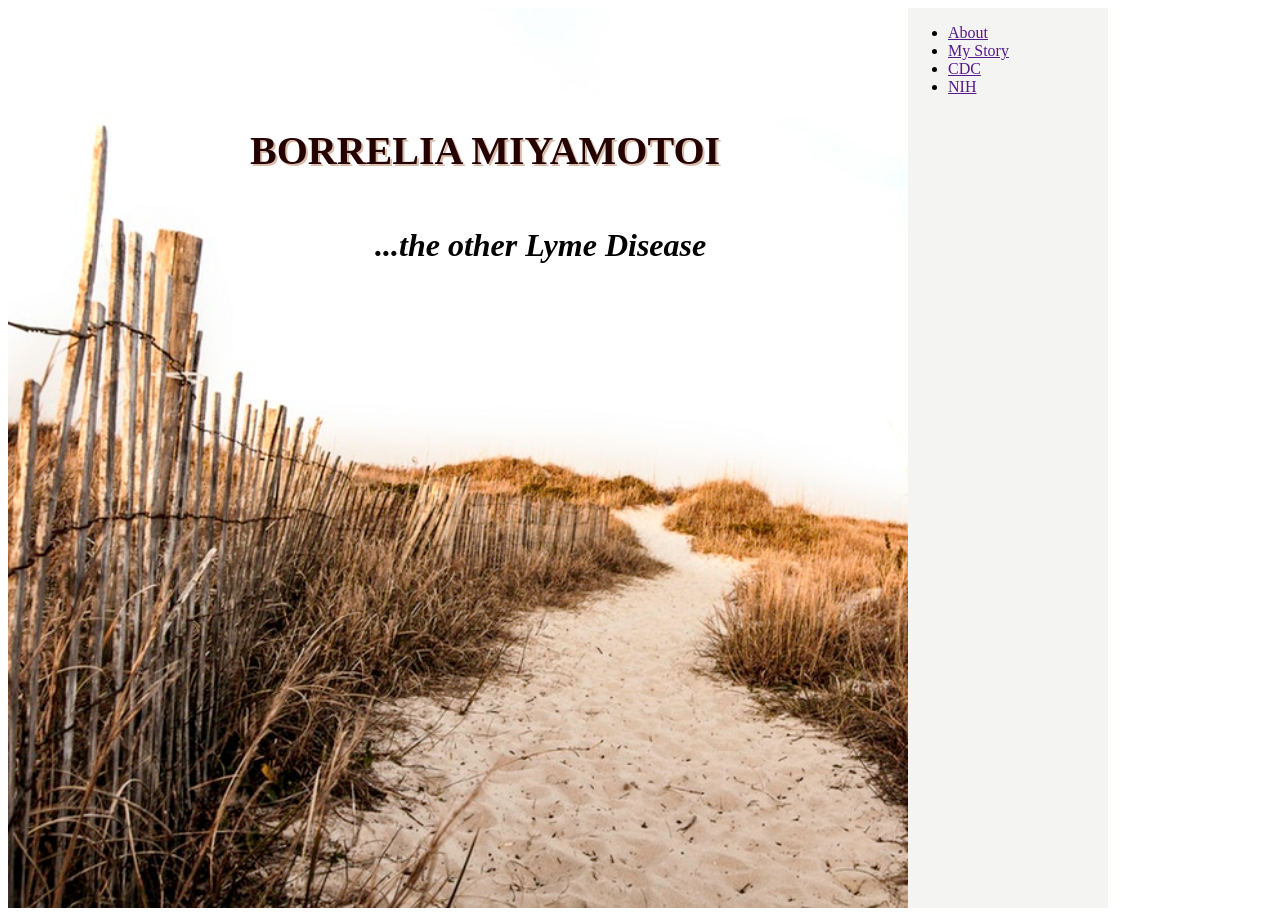
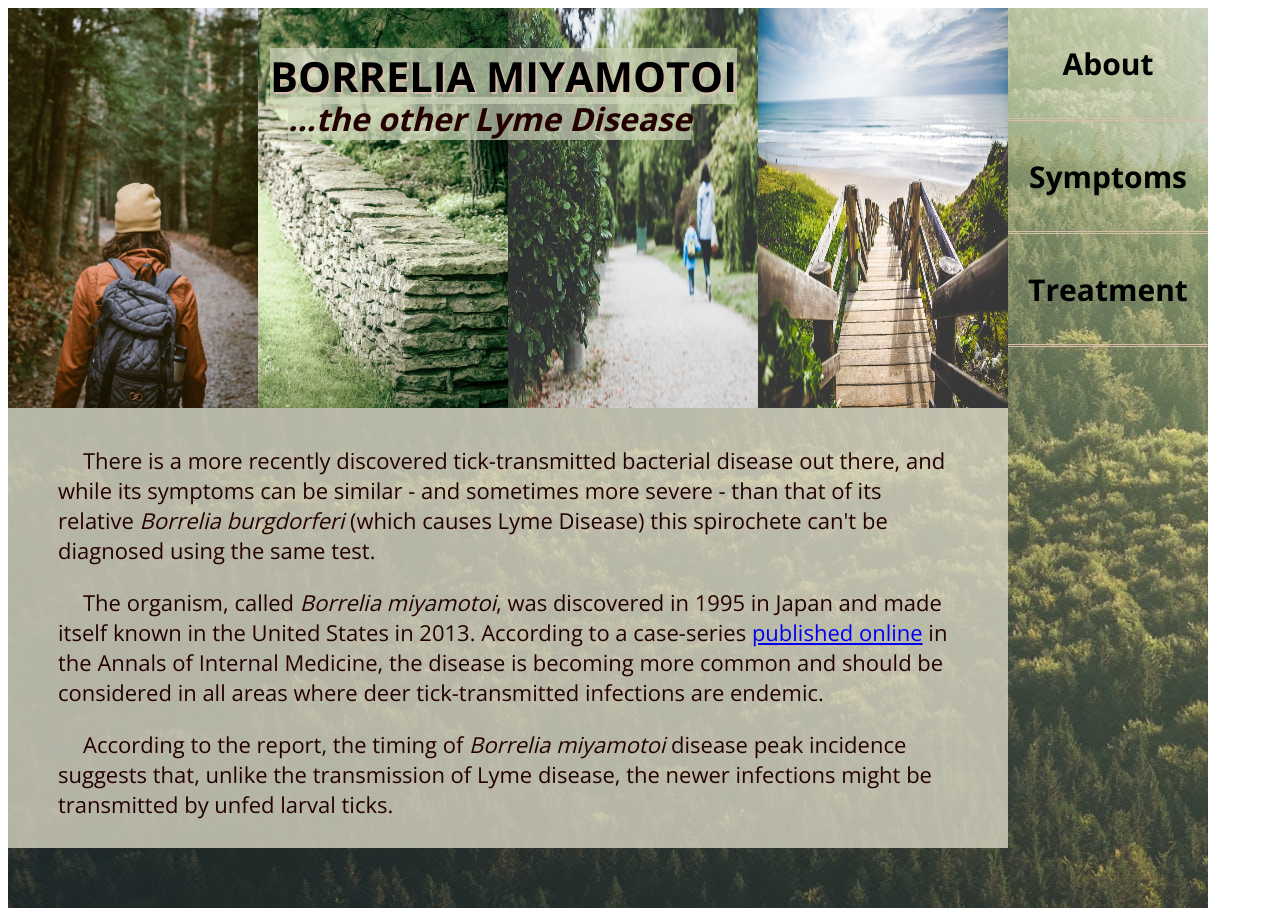
Before and after one commit to rdvrabel/personalwebsite1, a plain HTML site: page index.html in a window 1280 px wide. Drawn offline with nearby package versions, Linux system fonts and the light colour scheme.

Commit message:
final project

```diff
--- a/css/style.css
+++ b/css/style.css
@@ -1,39 +1,156 @@
 .parent {
 	width: 1200px;
 	height: 900px;
+	background-image: url("../img/green2.jpg");
 	display: flex;
 	flex-wrap: wrap;
 }
 .hero {
-	background-image: url(../img/Beach2.jpg);
-	background-size: cover;
-	width: 900px;
-	height: 900px;
+	width: 1000px;
+	height: 800px;
+	display: flex;
+	flex-wrap: wrap;
 	order: 1;
 }
 .title {
-	color: #240100;
+	color: black;
+	background-color: rgba(207, 214, 188, 0.7);
 	text-align: center;
 	text-shadow: 2px 2px #D9BDAA;
-	font-family: helvitica;
-	font-size: 250%;
+	font-family: 'Open Sans', sans-serif;
+	font-size: 260%;
 	position: absolute;
-	left: 250px;
-	top: 100px
+	left: 270px;
+	top: 20px
 }
 .subtitle {
-	color: #240100: text-align: center;
-	font-family: helvitica;
+	color: #240100;
+	background-color: rgba(207, 214, 188, 0.7);
+	text-align: center;
+	font-family: 'Open Sans', sans-serif;
 	font-size: 200%;
 	font-style: oblique;
 	position: absolute;
-	left: 375px;
-	top: 200px;
+	left: 288px;
+	top: 70px;
+}
+.hiking {
+	background-image: url("../img/hiking.jpg");
+	background-size: 250px 400px;
+	width: 250px;
+	height: 400px;
+}
+.stonewall {
+	background-image: url("../img/stonewall.jpg");
+	background-size: 250px 400px;
+	width: 250px;
+	height: 400px;
+}
+.walking {
+	background-image: url("../img/walking.jpg");
+	background-size: 250px 400px;
+	width: 250px;
+	height: 400px;
+}
+.beach {
+	background-image: url("../img/Beach3.jpg");
+	background-size: 250px 400px;
+	width: 250px;
+	height: 400px;
+}
+.intro {
+	text-indent: 25px;
+	font-family: 'Open Sans', sans-serif;
+	font-size: 35px;
+	width: 1000px;
+	height: 400px;
+	background-color: rgba(218, 216, 197, 0.8);
+	padding: 15px 50px 25px;
+    order: 3
+}
+.cover {
+	color: #240100;
+	font-family: 'Open Sans', sans-serif;
+	font-size: 22px;
 }
 .menuBar {
-	background-color: #F4F4F2;
+	font-family: 'Open Sans', sans-serif;
+	text-align: center;
+	font-size: 25px;
 	width: 200px;
-	height: 900px;
+	height: 600px;
 	order: 2;
 }
-.menuItems {font-family: helvitica}
+
+ul {list-style-type: none;
+    margin: 0;
+    padding: 0;
+    width: 150px;
+    font-family: 'Open Sans', sans-serif;
+}
+
+li {
+    text-align: center;
+    width: 200px;
+    font-family: 'Open Sans', sans-serif;
+    font-size: 30px;
+    background-color: rgba(214, 216, 178, 0);
+    font-weight: bold;
+    border-bottom-color: #D9BDAA;
+    border-bottom-style: double;}
+
+
+li a {
+    display: block;
+    color: #000;
+    font-family: 'Open Sans', sans-serif;
+    height: 40px;
+    padding: 35px 16px;
+    text-decoration: none;
+
+}
+
+.about {
+	width: 1000px;
+	height: 800px;
+	display: flex;
+	flex-wrap: wrap;
+	order: 1;
+}
+
+.tick {
+    background-image: url("../img/tick2.jpg");
+    background-size: 300px 250px;
+    width: 300px;
+	height: 250px;
+}
+
+.tickSign {
+    background-image: url("../img/tickalert.jpg");
+    background-size: 400px 300px;
+    width: 400px;
+	height: 250px;
+}
+
+.blackTick {
+    background-image: url("../img/Tick1.jpg");
+    background-size: 300px 250px;
+    width: 300px;
+	height: 250px;
+}
+
+.sections{
+    text-indent: 15px;
+	font-family: 'Open Sans', sans-serif;
+	font-style: normal;
+	width: 1000px;
+	height: 550px;
+	background-color: rgba(218, 216, 197, 0.8);
+	padding: 10px 10px 10px;
+}
+
+.graphs {
+    color: #240100;
+	font-family: 'Open Sans', sans-serif;
+    font-size: 20px;
+}
--- a/index.html
+++ b/index.html
@@ -7,26 +7,26 @@
 <body>
 	<div class="parent">
 		<div class="hero">
-			<h1 class="title">BORRELIA MIYAMOTOI</h1>
-			<h2 class="subtitle">...the other Lyme Disease</h2>
+			<h1 class="title"><link href="https://fonts.googleapis.com/css?family=Open+Sans:400,800" rel="stylesheet">BORRELIA MIYAMOTOI</h1>
+			<h2 class="subtitle"><link href="https://fonts.googleapis.com/css?family=Open+Sans:400,800" rel="stylesheet">...the other Lyme Disease</h2>
+            <div class="hiking"></div>
+            <div class="stonewall"></div>
+            <div class="walking"></div>
+            <div class="beach"></div>
+			<div class="intro">
+				<p class="cover"><link href="https://fonts.googleapis.com/css?family=Open+Sans:700" rel="stylesheet">There is a more recently discovered tick-transmitted bacterial disease out there, and while its symptoms can be similar - and sometimes more severe - than that of its relative <em>Borrelia burgdorferi</em> (which causes Lyme Disease) this spirochete can't be diagnosed using the same test.</p>
+                <p class="cover"><link href="https://fonts.googleapis.com/css?family=Open+Sans:700" rel="stylesheet">The organism, called <em>Borrelia miyamotoi</em>, was discovered in 1995 in Japan and made itself known in the United States in 2013. According to a case-series <a href="http://annals.org/aim/article-abstract/2301402/borrelia-miyamotoi-disease-northeastern-united-states-case-series">published online</a> in the Annals of Internal Medicine, the disease is becoming more common and should be considered in all areas where deer tick-transmitted infections are endemic.</p>
+                <p class="cover">According to the report, the timing of <em>Borrelia miyamotoi</em> disease peak incidence suggests that, unlike the transmission of Lyme disease, the newer infections might be transmitted by unfed larval ticks.</p>
+			</div>
 		</div>
-		<div class="menuBar">
-			<ul class="menuItems">
-				<li>
-					<a href="">About</a>
-				</li>
-				<li>
-					<a href="">My Story</a>
-				</li>
-				<li>
-					<a href="">CDC</a>
-				</li>
-				<li>
-					<a href="">NIH</a>
-				</li>
-			</ul>
-		</div>
-		<div class="bottomSection"></div>
-	</div>
+		<div class="menuBar"><link href="https://fonts.googleapis.com/css?family=Open+Sans" rel="stylesheet">
+            <ul>
+                <li><a href="about.html"><link href="https://fonts.googleapis.com/css?family=Open+Sans:700" rel="stylesheet">About</a></li>
+                <li><a href="symptoms.html"><link href="https://fonts.googleapis.com/css?family=Open+Sans:700" rel="stylesheet">Symptoms</a></li>
+                <li><a href="treatment.html"><link href="https://fonts.googleapis.com/css?family=Open+Sans:700" rel="stylesheet">Treatment</a></li>
+
+            </ul>
+        </div>
+        </div>
 </body>
 </html>
```
Also changed, not shown: about.html (+31 -0 lines), symptoms.html (added, +31 -0 lines), treatment.html (added, +31 -0 lines), img/Beach5.jpg (added), img/camping.jpg (added), img/green.jpg (added), img/green2.jpg (added), img/hiking.jpg (added), img/photo-1468413253725-0d5181091126.jpg (deleted), img/stonewall.jpg (added), img/tab-ci-ticks-006jpg.jpg.size-custom-crop.1086x0.jpg (deleted), img/tick3.jpg (added), img/tick4.jpg (added), img/tick5.jpg (added), 3 more files, 1 other file.
